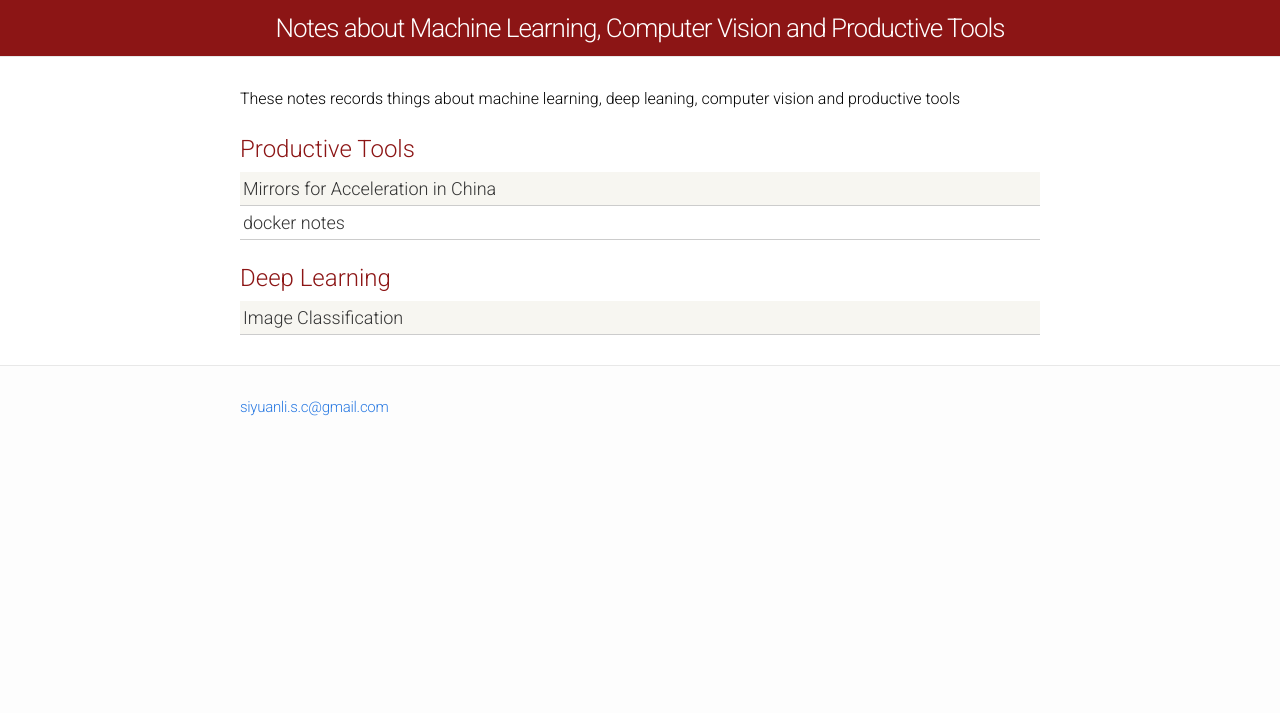
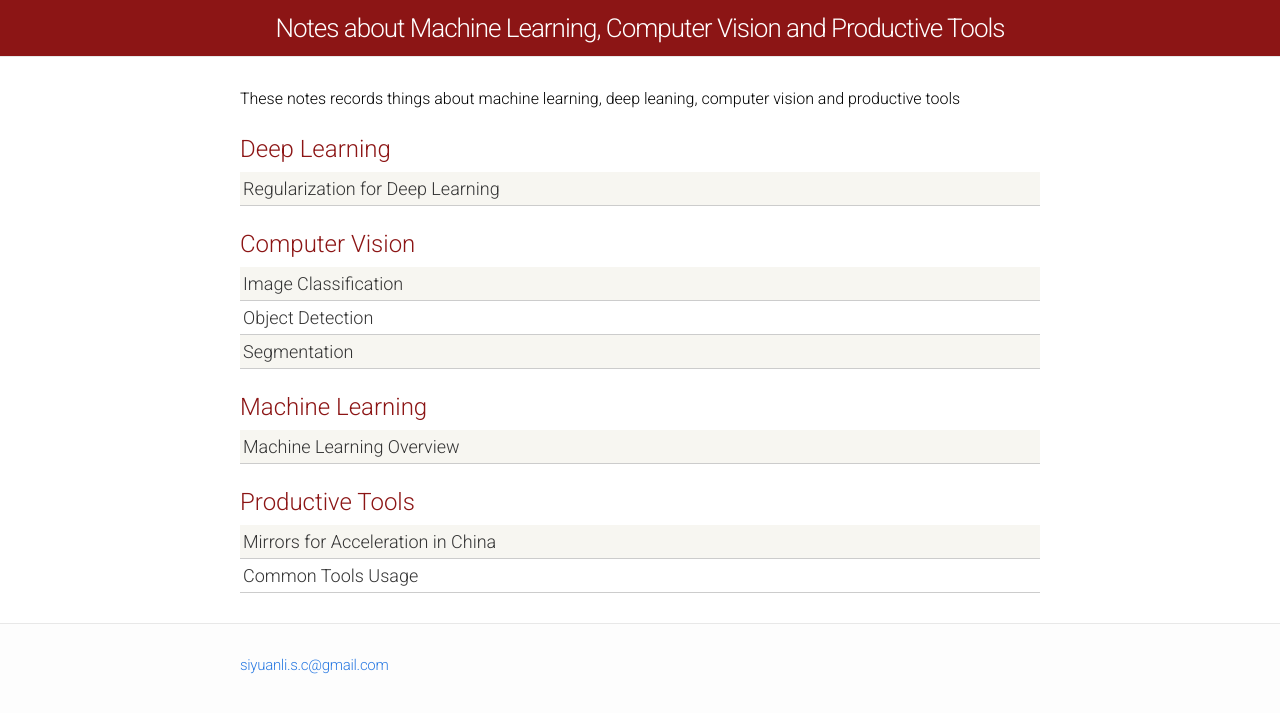
Before and after one commit to lsy643/lsy643.github.io, a Jekyll site: the page built from index.html, in a window 1280 px wide. Shown: the top 713 px of the page. Built offline with Jekyll 4.4.1, drawn with Linux system fonts in a browser that asks for light colours.

Commit message:
framework

```diff
--- a/index.html
+++ b/index.html
@@ -4,15 +4,70 @@ layout: default
 
 <div>
 
-  These notes records things about machine learning, deep leaning, computer vision and productive tools
+  These notes records things about machine learning,
+  deep leaning, computer vision and productive tools
 
 </div>
 
 <div class="home">
+
+  <!--
+  The markdowns for deep learning
+  -->
   <div class="materials-wrap">
-    <!--
-    The markdowns for productive tools
-    -->
+    <div class="module-header">Deep Learning</div>
+
+    <div class="materials-item">
+      <a href="notes/deep_learning/regularization/">
+        Regularization for Deep Learning
+      </a>
+    </div>
+
+  </div>
+
+  <!--
+  The markdowns for computer vision
+  -->
+  <div class="materials-wrap">
+    <div class="module-header">Computer Vision</div>
+
+    <div class="materials-item">
+      <a href="notes/computer_vision/image_classification/">
+        Image Classification
+      </a>
+    </div>
+
+    <div class="materials-item">
+      <a href="notes/computer_vision/object_detection/">
+        Object Detection
+      </a>
+    </div>
+
+    <div class="materials-item">
+      <a href="notes/computer_vision/segmentation/">
+        Segmentation
+      </a>
+    </div>
+  </div>
+
+  <!--
+  The markdowns for machine learning
+  -->
+  <div class="materials-wrap">
+    <div class="module-header">Machine Learning</div>
+    <div class="materials-item">
+      <a href="notes/machine_learning/overview/">
+        Machine Learning Overview
+      </a>
+    </div>
+
+  </div>
+
+  <!--
+  The markdowns for productive tools
+  -->
+  <div class="materials-wrap">
+
     <div class="module-header">Productive Tools</div>
 
     <div class="materials-item">
@@ -22,24 +77,10 @@ layout: default
     </div>
 
     <div class="materials-item">
-      <a href="notes/productive_tools/docker/">
-        docker notes
+      <a href="notes/productive_tools/tools_usage/">
+        Common Tools Usage
       </a>
     </div>
   </div>
 
-  <div class="materials-wrap">
-    <!--
-    The markdowns for deep learning
-    -->
-    <div class="module-header">Deep Learning</div>
-
-    <div class="materials-item">
-      <a href="notes/deep_learning/image_classification/">
-        Image Classification
-      </a>
-    </div>
-
-  </div>
-
 </div>
```
Also changed, not shown: notes/computer_vision/image_classification.md (added, +34 -0 lines), notes/computer_vision/object_detection.md (added, +7 -0 lines), notes/computer_vision/segmentation.md (added, +7 -0 lines), notes/deep_learning/image_classification.md (deleted, +0 -6 lines), notes/deep_learning/regularization.md (added, +14 -0 lines), notes/machine_learning/overview.md (added, +23 -0 lines), notes/productive_tools/dev-tools.md (deleted, +0 -143 lines), notes/productive_tools/docker.md (deleted, +0 -12 lines), notes/productive_tools/index.md (deleted, +0 -8 lines), notes/productive_tools/mirrors.md (+1 -1 lines), notes/productive_tools/tools_usage.md (added, +100 -0 lines).
